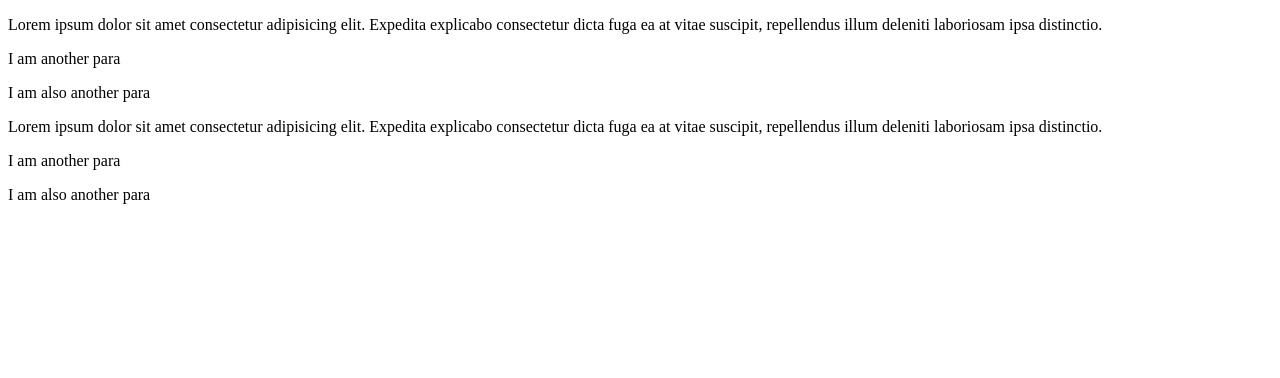
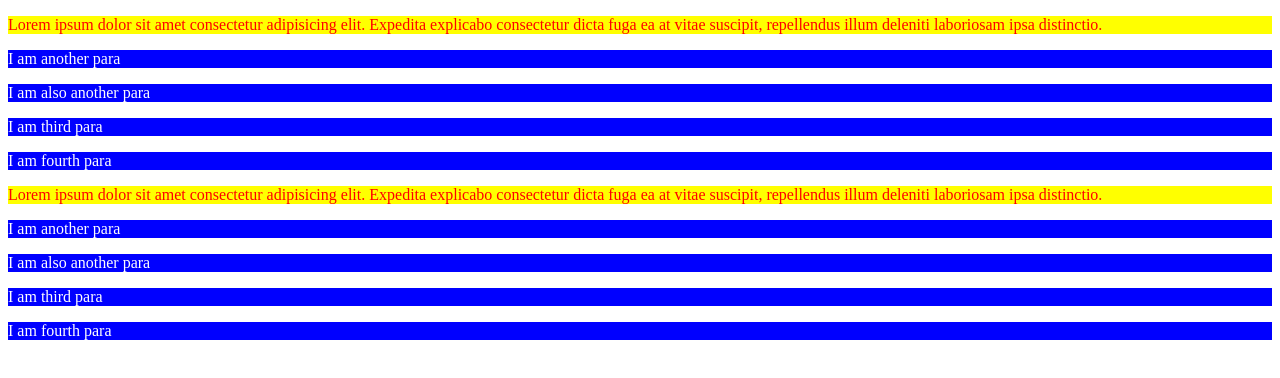
Before and after one commit to harshsinha06/Sigma-Web-Dev-Course, a plain HTML site: page Lecture-20 (Exercise-2)/index.html in a window 1280 px wide. Drawn offline with Linux system fonts and the light colour scheme.

Commit message:
Exercise-2 completed

```diff
--- a/Lecture-20/index.html
+++ b/Lecture-20 (Exercise-2)/index.html
@@ -4,6 +4,7 @@
     <meta charset="UTF-8">
     <meta name="viewport" content="width=device-width, initial-scale=1.0">
     <title>Document</title>
+    <link rel="stylesheet" href="style.css">
 </head>
 <body>
     <!-- Write html and css code to style a paragraph inside a div which contains 5 other paragraphs. The first paragraph must have background color yellow and text color red. The other paragraphs must have background color blue and text color white. The HMTL is written below for your reference. Do not change this html -->
@@ -11,11 +12,15 @@
         <p>Lorem ipsum dolor sit amet consectetur adipisicing elit. Expedita explicabo consectetur dicta fuga ea at vitae suscipit, repellendus illum deleniti laboriosam ipsa distinctio.</p>
         <p>I am another para</p>
         <p>I am also another para</p>
+        <p>I am third para</p>
+        <p>I am fourth para</p>
     </div>
     <div>
         <p>Lorem ipsum dolor sit amet consectetur adipisicing elit. Expedita explicabo consectetur dicta fuga ea at vitae suscipit, repellendus illum deleniti laboriosam ipsa distinctio.</p>
         <p>I am another para</p>
         <p>I am also another para</p>
+        <p>I am third para</p>
+        <p>I am fourth para</p>
     </div>
 </body>
 </html>
--- /dev/null
+++ b/Lecture-20 (Exercise-2)/style.css
@@ -0,0 +1,9 @@
+p{
+    color: white;
+    background-color: blue;
+}
+
+div p:first-child{
+    color: red;
+    background-color: yellow;
+}
```
